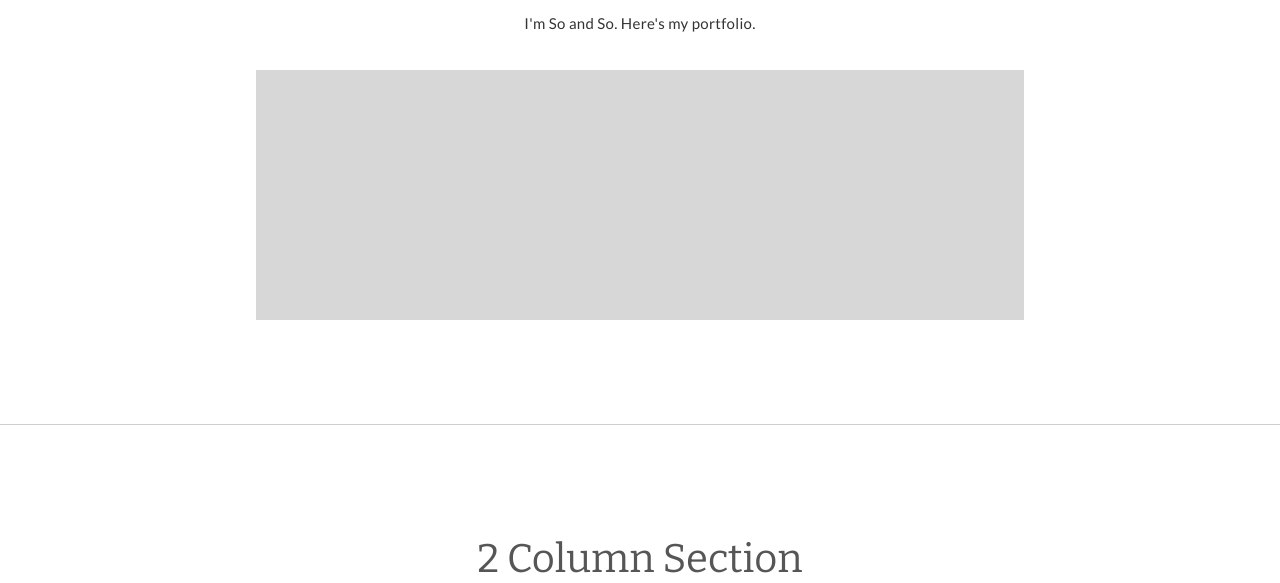
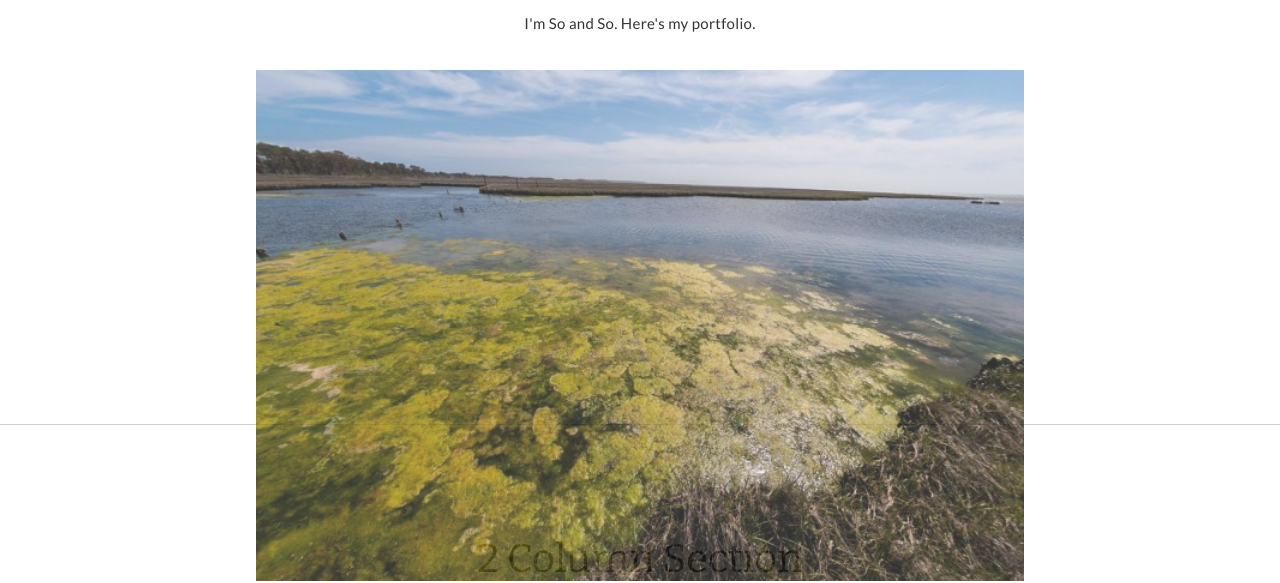
Before and after one commit to DanRobitzski/hello-world, a plain HTML site: page index.html in a window 1280 px wide. Shown: the part 244-827 px from the top of the page. Drawn offline with nearby package versions, Linux system fonts and the light colour scheme.

Commit message:
Update index.html

```diff
--- a/index.html
+++ b/index.html
@@ -278,7 +278,7 @@
         <div class="inner">
           <h1>Dan Robitzski</h1>
           <p>I'm So and So. Here's my portfolio.</p>
-          <div class="image"><img src=""></div>
+          <div class="image"><img src="water.jpg"></div>
         </div>
 
       </div> <!-- end of section -->
```
